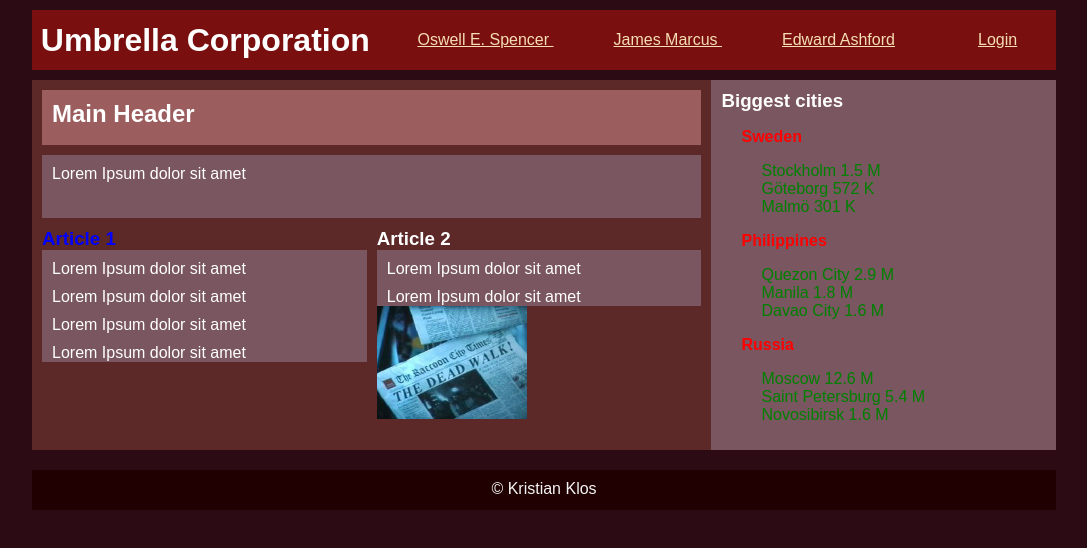
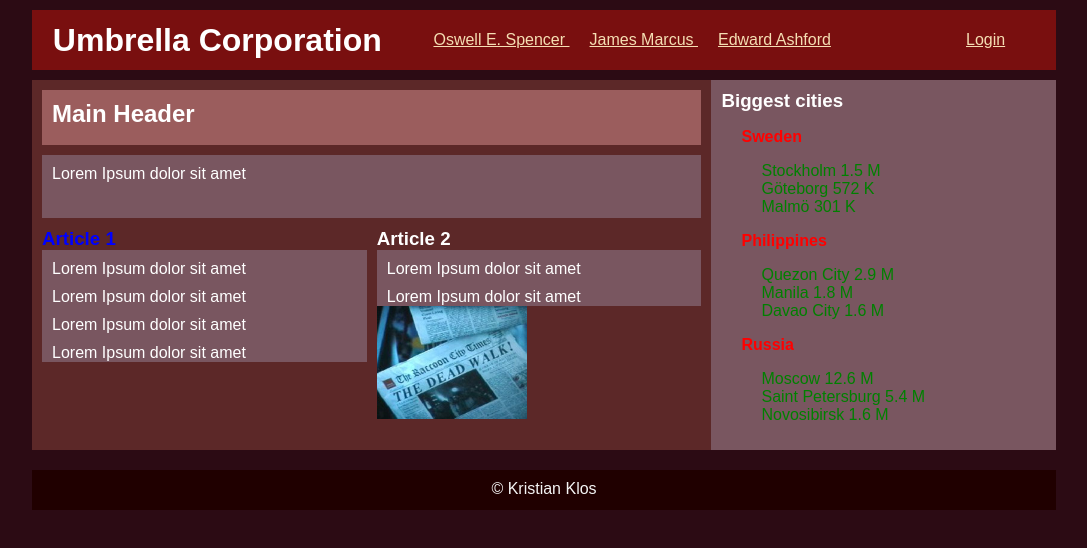
Before and after one commit to KristianKlos/Front-End--Assignment-1---HTML, a plain HTML site: page index.html in a window 1280 px wide. Shown: the whole page, without its empty margins (96-1183 px from the left). Drawn offline with Linux system fonts and the light colour scheme.

Commit message:
fixed header/nav padding

```diff
--- a/style.css
+++ b/style.css
@@ -43,8 +43,8 @@ body {
 }
 
 .header nav ol li {
-  padding-left: 30px;
-  padding-right: 30px;
+  padding-left: 10px;
+  padding-right: 10px;
   display: inline;
 }
 
```
